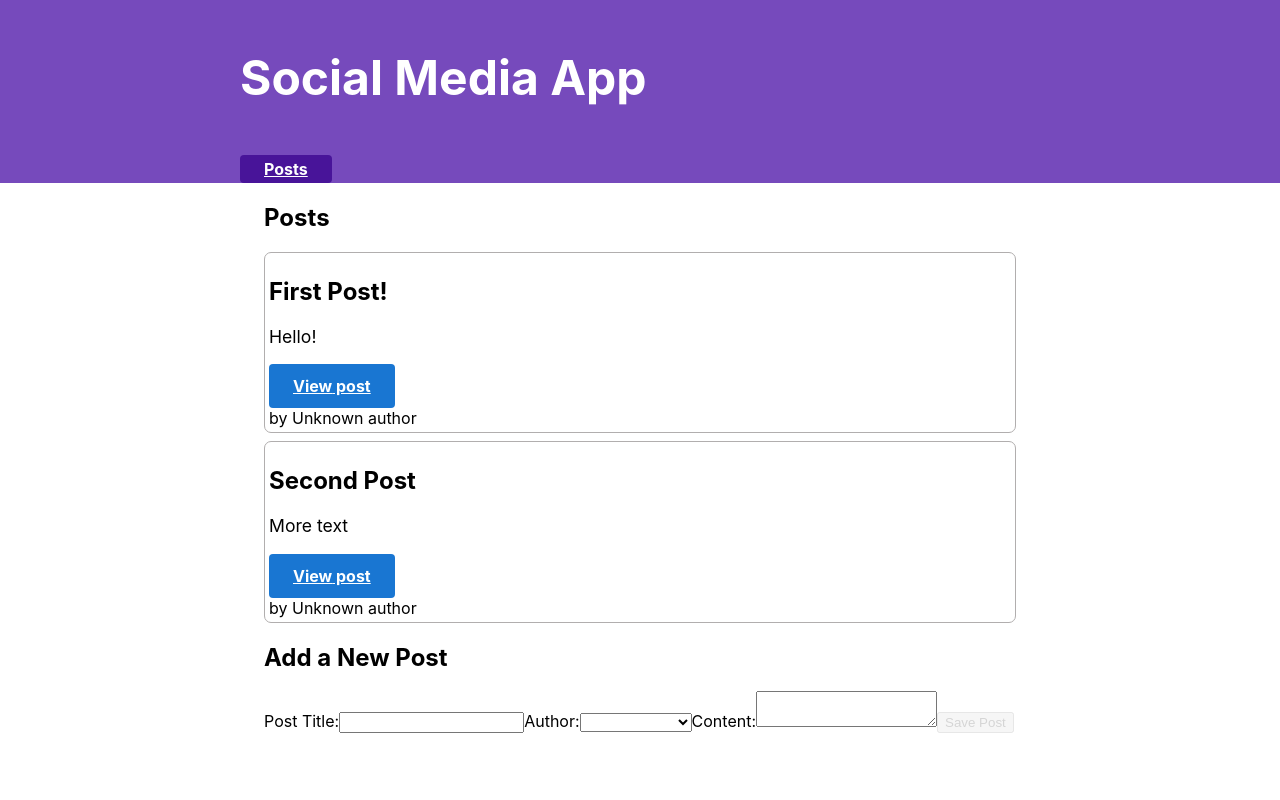
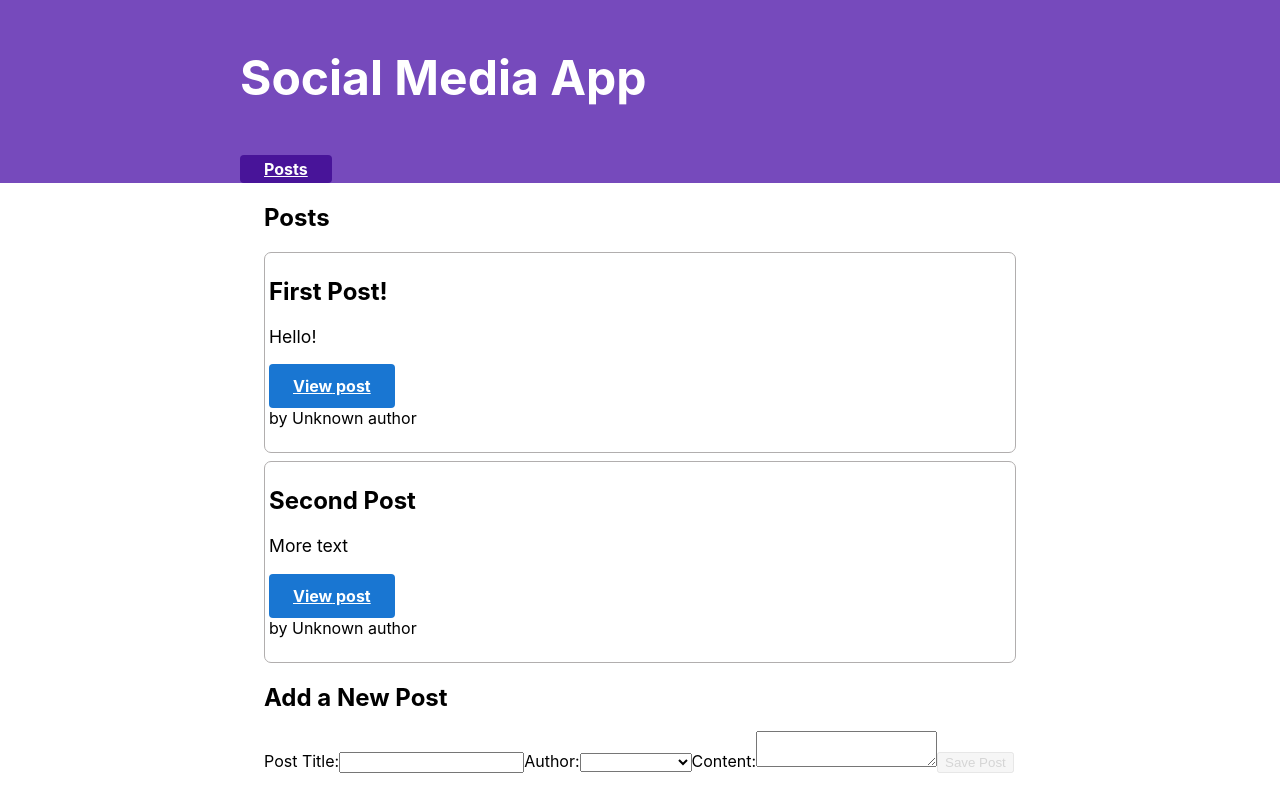
Before and after one commit to Carlosvalderrama93/social-media, a React (Vite) app: page / in a window 1280 px wide. Built offline with nearby package versions, Linux system fonts and the light colour scheme.

Commit message:
feat: Adding date post data

```diff
--- a/package.json
+++ b/package.json
@@ -11,6 +11,7 @@
   },
   "dependencies": {
     "@reduxjs/toolkit": "^2.0.1",
+    "date-fns": "^3.3.1",
     "react": "^18.2.0",
     "react-dom": "^18.2.0",
     "react-redux": "^9.0.4",
--- a/src/App.tsx
+++ b/src/App.tsx
@@ -19,3 +19,10 @@
     </BrowserRouter>
   );
 }
+<div className="App">
+<Routes>
+  <Route path="/" element={<Home />} />
+  <Route path="/posts/:postId" element={<Post />} />
+  <Route path="/edit/:postId" element={<EditPost />} />
+</Routes>
+</div>
--- /dev/null
+++ b/src/features/posts/DatePost.tsx
@@ -0,0 +1,18 @@
+import { formatDistanceToNow, parseISO } from "date-fns";
+
+function DatePost({ timestamp }: { timestamp: string }) {
+  let timeAgo = "";
+  if (timestamp) {
+    const date = parseISO(timestamp);
+    const timePeriod = formatDistanceToNow(date);
+    timeAgo = `${timePeriod} ago`;
+  }
+
+  return (
+    <span title={timestamp}>
+      &nbsp; <i>{timeAgo}</i>
+    </span>
+  );
+}
+
+export default DatePost;
--- a/src/features/posts/Post.tsx
+++ b/src/features/posts/Post.tsx
@@ -3,6 +3,7 @@
 
 import getPost from "./getPost";
 import UserPost from "../users/UserPost";
+import DatePost from "./DatePost";
 
 type propsType = {
   data?: PostType;
@@ -26,6 +27,7 @@
               {edit ? "Edit" : "View"} post
             </Link>
             <UserPost userId={post.user ?? ""} />
+            <DatePost timestamp={post.date ?? ""} />
           </>
         ) : (
           <h2>Post not found!</h2>
--- a/src/features/posts/postSlice.ts
+++ b/src/features/posts/postSlice.ts
@@ -5,6 +5,7 @@
   title: string;
   content: string;
   user?: string;
+  date?: string;
 };
 
 const initialState: PostType[] = [
@@ -29,6 +30,7 @@
       } {
         return {
           payload: {
+            date: new Date().toISOString(),
             id: nanoid(),
             title,
             content,
```
Also changed, not shown: 1 other file (tests, documents, lock files or other folders).
